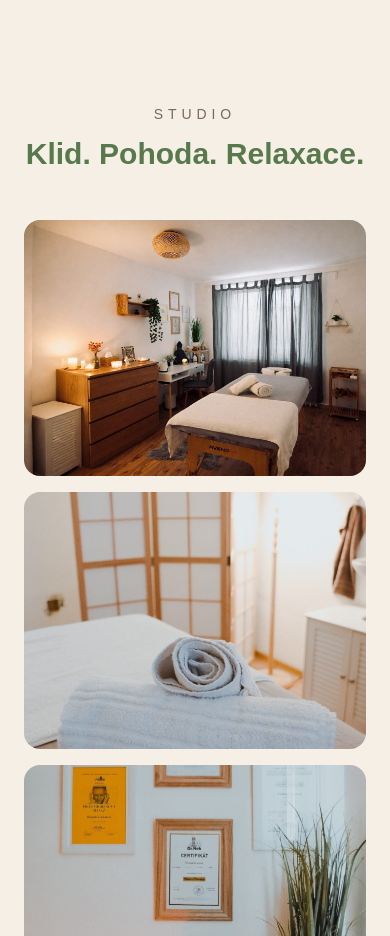
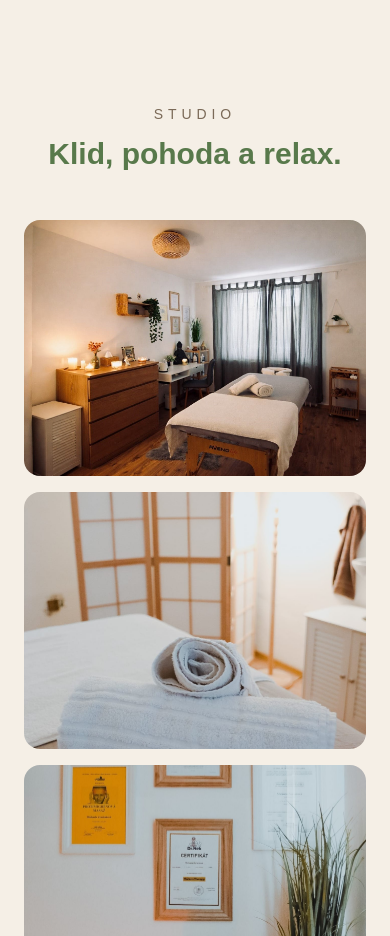
Before and after one commit to michaltacek-hub/mmr-system, a Next.js app: page / in a window 390 px wide. Shown: the part 4680-5616 px from the top of the page. Built offline with nearby package versions, Linux system fonts and the light colour scheme.

Commit message:
Přidána sekce Studio do navigace a vylepšeno mobilní menu

```diff
--- a/app/components/StudioSection.tsx
+++ b/app/components/StudioSection.tsx
@@ -24,7 +24,7 @@ export default function StudioSection() {
   </p>
 
   <h2 className="text-3xl font-bold text-[#58794B] md:text-4xl">
-    Klid. Pohoda. Relaxace.
+    Klid, pohoda a relax.
   </h2>
 </div>
 
```
